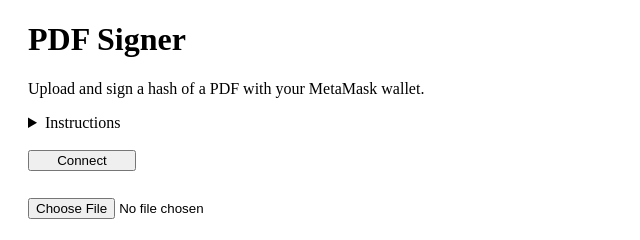
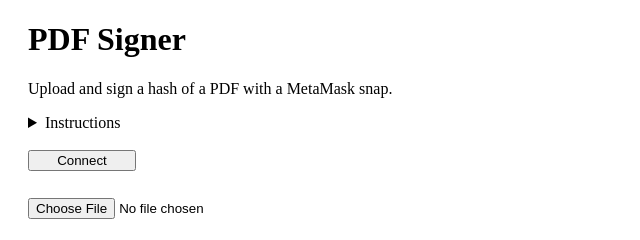
Before and after one commit to dougdyson/pdf-hash-snap, a website: page public/index.html in a window 1280 px wide. Shown: the top 240 px of the page, 0-640 px from the left. Drawn offline with Linux system fonts and the light colour scheme.

Commit message:
update page copy

```diff
--- a/public/index.html
+++ b/public/index.html
@@ -11,7 +11,7 @@
 
   <body>
     <h1>PDF Signer</h1>
-    <p>Upload and sign a hash of a PDF with your MetaMask wallet.</p>
+    <p>Upload and sign a hash of a PDF with a MetaMask snap.</p>
     <details>
       <summary>Instructions</summary>
       <ol>
```
